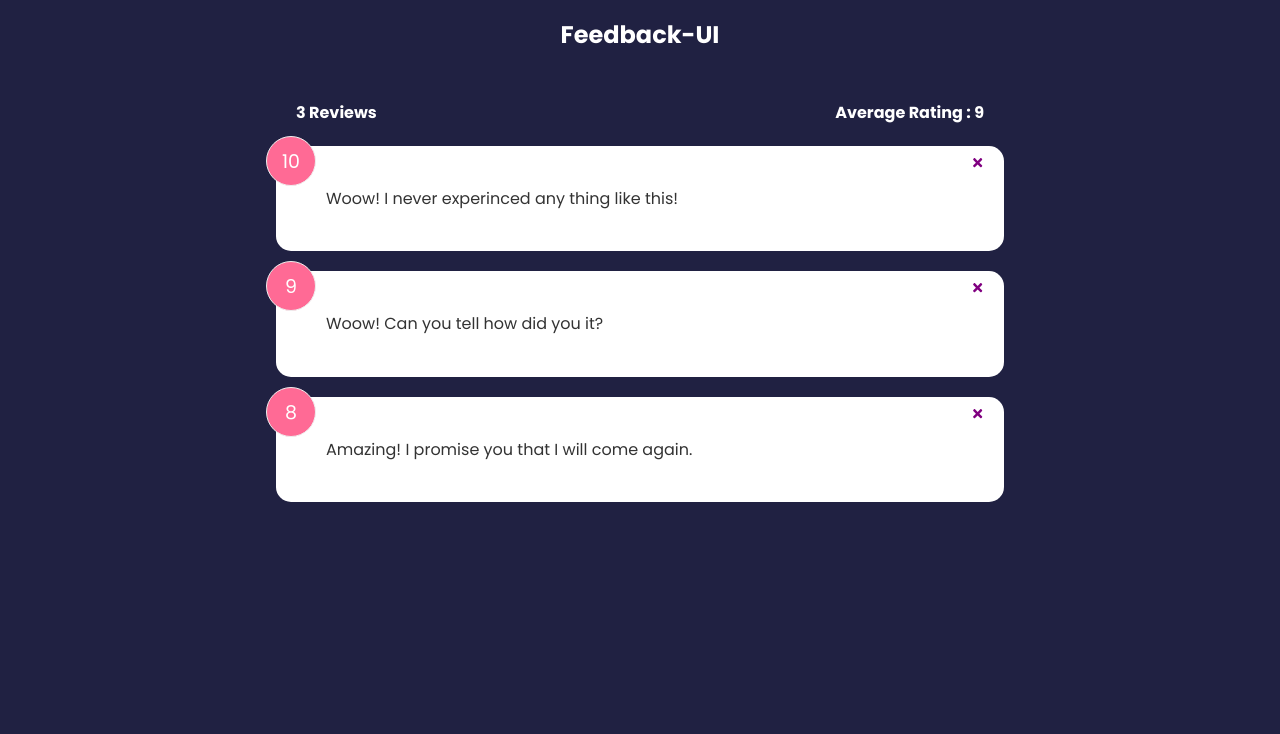
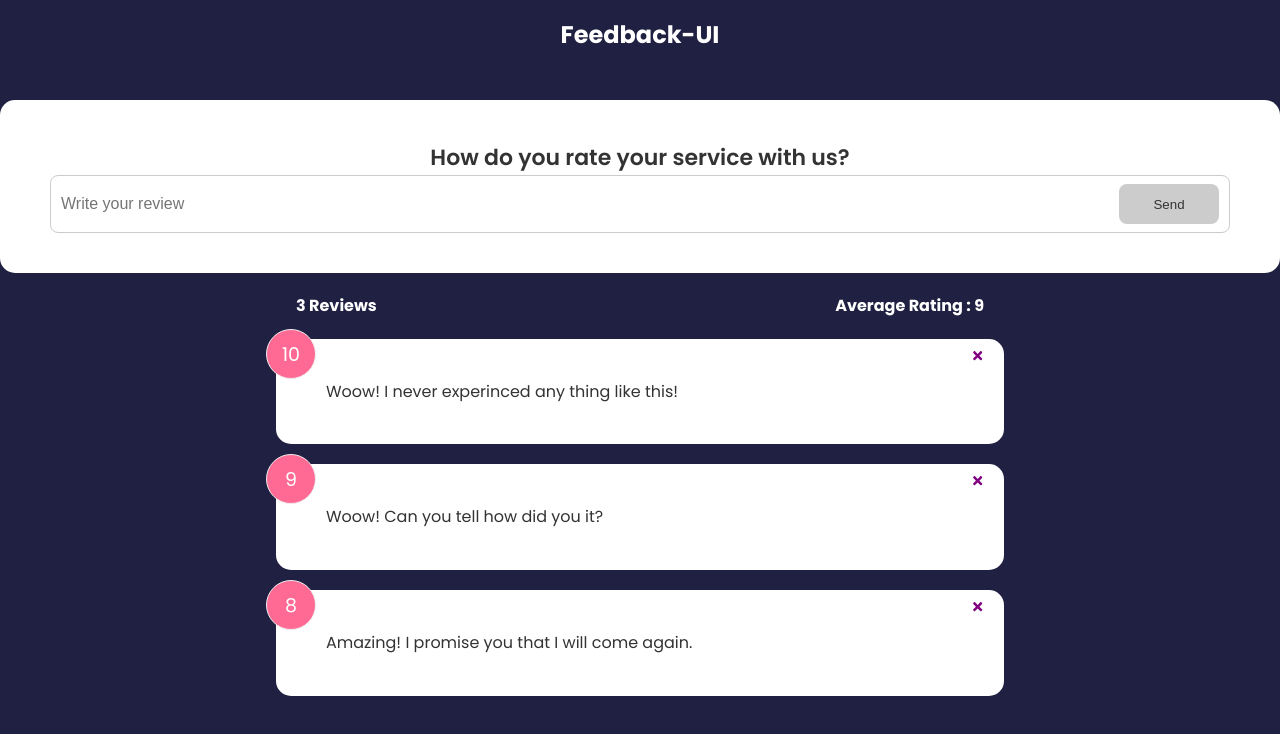
Before and after one commit to drjseifu1991/Feedback-App, a React (Create React App) app: page / in a window 1280 px wide. Shown: the top 734 px of the page. Built offline with nearby package versions, Linux system fonts and the light colour scheme.

Commit message:
After adding Feedback add form

```diff
--- a/src/App.js
+++ b/src/App.js
@@ -4,6 +4,7 @@ import Header from "./component/Header"
 import FeedbackList from "./component/FeedbackList"
 import FeedbackData from "./data/FeedbackData"
 import FeedbackStats from './component/FeedbackStats'
+import FeedbackForm from "./component/FeedbackForm"
 
 const App = () => {
     const [feedbackData, setFeedback] = useState(FeedbackData)
@@ -13,9 +14,17 @@ const App = () => {
             setFeedback(feedbackData.filter((item) => item.id !== id))
         }
     }
+    const addFeedback = (text) => {
+        setFeedback(feedbackData.push({
+            id : feedbackData.lastIndexOf()+1,
+            rating : 10,
+            text : text
+        }))
+    }
     return (
         <>
             <Header text="Feedback-UI"/>
+            <FeedbackForm handleAdd = {addFeedback}/>
             <FeedbackStats feedback = {feedbackData}/>
             <div className="container">
                 <FeedbackList
--- /dev/null
+++ b/src/component/Button.js
@@ -0,0 +1,24 @@
+import React from 'react'
+import PropTypes from 'prop-types'
+const Button = ({ version, type, isDisabled, text }) => {
+  return (
+    <button type={type} disabled={isDisabled} className={`btn btn-${version}`}>
+        {text}
+    </button>
+  )
+}
+
+Button.defaultProps = {
+    version : 'primary',
+    type : 'Button',
+    isDisabled : false
+}
+
+Button.propTypes = {
+    version : PropTypes.string,
+    type : PropTypes.string,
+    isDisabled : PropTypes.bool,
+    text : PropTypes.string.isRequired
+}
+
+export default Button
--- /dev/null
+++ b/src/component/FeedbackForm.js
@@ -0,0 +1,38 @@
+import React from 'react'
+import Card from '../shared/Card'
+import { useState } from 'react'
+import Button from './Button'
+const FeedbackForm = (handleAdd) => {
+    const [text, setText] = useState('')
+    const [btnDisabled, setBtnDisabled] = useState(true)
+    const [message, setMessage] = useState('')
+    const changeText = (event) => {
+        if(text === ' ') {
+            setBtnDisabled(true)
+            setMessage(null)
+        }
+        else if(text !== ' ' && text.trim().length <= 10) {
+            setMessage('Text must be at least 10 characters')
+            setBtnDisabled(true)
+        }
+        else {
+            setMessage(null)
+            setBtnDisabled(false)
+        }
+        setText(event.target.value)
+    }
+    return (
+        <Card>
+            <form>
+                <h2>How do you rate your service with us?</h2>
+                <div className='input-group'>
+                    <input type = "text" placeholder='Write your review' onChange={changeText} value={text}/>
+                    <Button type="Submit" text="Send" isDisabled = {btnDisabled}/>
+                </div>
+                {message && <div className='message'>{message}</div>}
+            </form>
+        </Card>
+    )
+}
+
+export default FeedbackForm
--- a/src/index.css
+++ b/src/index.css
@@ -98,6 +98,11 @@ header {
 [type='radio']:checked ~ label {
   background: #ff6a95;
   color: #fff;
+}
+.card-form {
+  max-width: 768px;
+  margin: auto;
+  padding: 0 20px;
 }
 
 .input-group {
```
